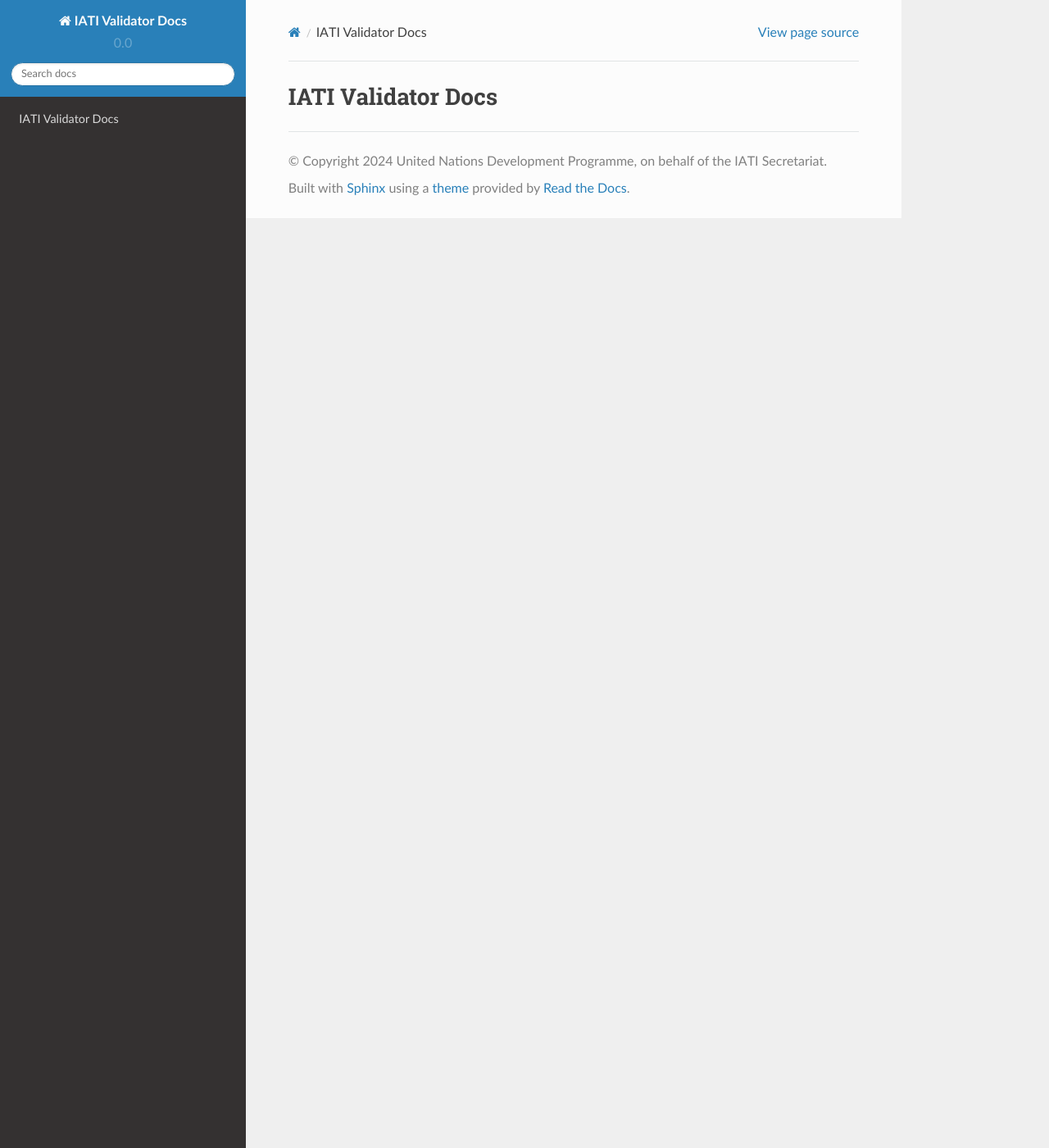
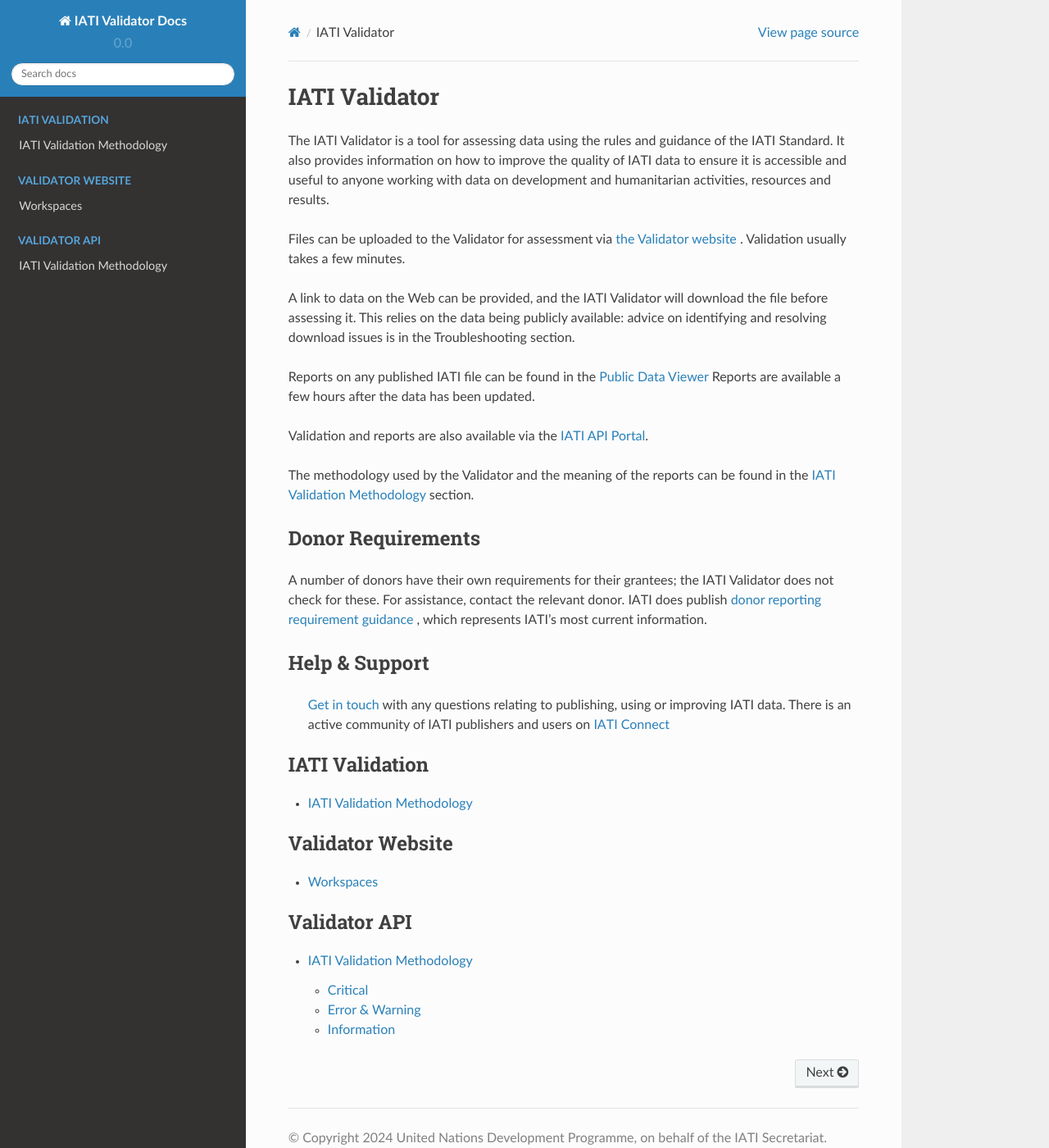
Before and after one commit to IATI/iati-validator-docs, a Sphinx documentation site: the page built from docs/index.rst, in a window 1280 px wide and 1400 px high. Shown: the whole window at 82% size. Built offline with Sphinx 7.4.7 and the Read the Docs theme 2.0.0, drawn with Linux system fonts in a browser that asks for light colours.

Commit message:
Start docs

```diff
--- a/docs/conf.py
+++ b/docs/conf.py
@@ -36,7 +36,8 @@
               'sphinx_rtd_theme',
               'sphinx.ext.todo',
               'sphinx.ext.autodoc',
-              'sphinx_togglebutton',]
+              'sphinx_togglebutton',
+              'sphinx.ext.autosectionlabel']
 
 # Add any paths that contain templates here, relative to this directory.
 templates_path = ['_templates']
--- a/docs/index.rst
+++ b/docs/index.rst
@@ -1,7 +1,50 @@
-IATI Validator Docs
-===================
+IATI Validator
+==============
+
+The IATI Validator is a tool for assessing data using the rules and guidance of the IATI Standard. It also provides information on how to improve the quality of IATI data to ensure it is accessible and useful to anyone working with data on development and humanitarian activities, resources and results.
+
+Files can be uploaded to the Validator for assessment via `the Validator website <https://validator.iatistandard.org>`_ . Validation usually takes a few minutes.
+
+A link to data on the Web can be provided, and the IATI Validator will download the file before assessing it. This relies on the data being publicly available: advice on identifying and resolving download issues is in the Troubleshooting section.
+
+Reports on any published IATI file can be found in the `Public Data Viewer <https://validator.iatistandard.org/organisations>`_ Reports are available a few hours after the data has been updated.
+
+Validation and reports are also available via the `IATI API Portal <https://developer.iatistandard.org/api-details#api=iati-validator-v2&operation=get-pub-get-report>`_.
+
+The methodology used by the Validator and the meaning of the reports can be found in the :ref:`IATI Validation Methodology<IATI Validation Methodology>` section.
+
+Donor Requirements
+------------------
+
+A number of donors have their own requirements for their grantees; the IATI Validator does not check for these. For assistance, contact the relevant donor. IATI does publish `donor reporting requirement guidance <https://iatistandard.org/en/guidance/standard-overview/donors-reporting-requirements/>`_ , which represents IATI's most current information.
+
+Help & Support
+--------------
+
+ `Get in touch <https://iatistandard.org/en/contact/>`_ with any questions relating to publishing, using or improving IATI data. There is an active community of IATI publishers and users on `IATI Connect <https://iaticonnect.org/data-publishing-cop/stream>`_
+
+
+
+
 
 .. toctree::
    :titlesonly:
    :maxdepth: 2
-   :caption: Table of Contents
+   :caption: IATI Validation
+
+   methodology
+
+
+
+.. toctree::
+   :maxdepth: 2
+   :caption: Validator Website
+
+   workspaces
+
+
+.. toctree::
+   :maxdepth: 2
+   :caption: Validator API
+
+   methodology
--- /dev/null
+++ b/docs/methodology.rst
@@ -0,0 +1,33 @@
+IATI Validation Methodology
+===========================
+
+Validation is the process of assessing a file using the IATI standards and guidance. The result of this process is a report.
+
+If there are no errors or ways in which the file varies from the IATI standards and guidance, then the report will show "Success".
+
+Otherwise, notifications will be shown at one or more of the following severity levels: Critical, Warning, Error or Information.
+
+Critical
+--------
+
+Critical notifications are generated by validating the file against the XML Schema for the Activity or Organisation standard, as appropriate.
+
+Any schema validation error will result in a Critical status being shown.
+
+Typically, Critical notifications relate to file format, mandatory fields, and data types.
+
+Critical notifications mean that tools that expect to make use of the data cannot do so, because it doesn't use the expected format.
+
+Error & Warning
+---------------
+
+Error and Warning notifications are generated by applying the IATI Standard Rulesets to the file. The Rulesets describe rules for IATI data that cannot be expressed in XML Schema.
+
+If the rule states that a certain condition MUST be met, then failure to meet that condition results in an Error notification.
+
+If the rule states that a certain condition SHOULD be met, then failure to meet that condition results in a Warning notification.
+
+Information
+-----------
+
+Information notifications provide assessments of a file that have an impact on the utility of the file as part of the wider IATI ecosystem.
--- /dev/null
+++ b/docs/workspaces.rst
@@ -0,0 +1,2 @@
+Workspaces
+==========
```
Also changed, not shown: 3 other files.
